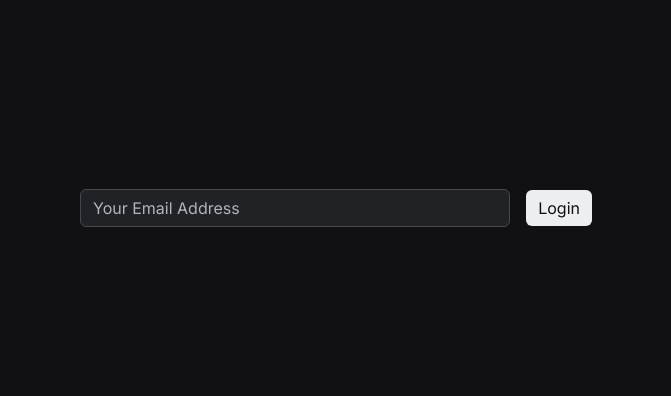
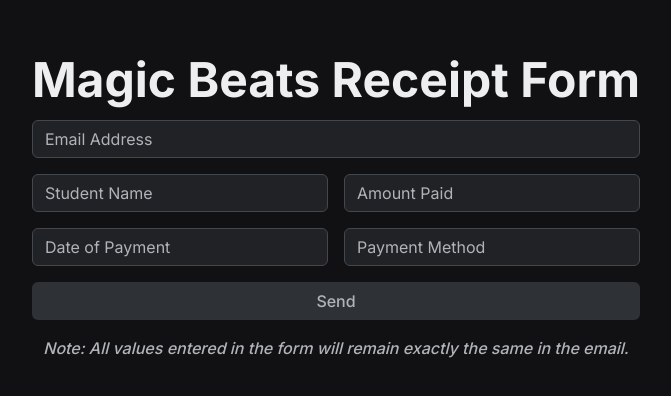
Before and after one commit to SameerJadav/classes, a Next.js app: page / in a window 1280 px wide. Shown: the part 192-588 px from the top of the page, without its empty margins (304-975 px from the left). Built offline with nearby package versions, Linux system fonts and the light colour scheme.

Commit message:
Revert "auth"
This reverts commit 3f3851b38917e0b191f4fb2f81f44f8030594a38.

```diff
--- a/src/app/page.tsx
+++ b/src/app/page.tsx
@@ -1,32 +1,8 @@
-"use client";
-
-import { FormEvent, useState } from "react";
-import toast, { Toaster } from "react-hot-toast";
 import Form from "~/components/Form";
 
 export default function Home() {
-  const [email, setEmail] = useState<string>("");
-  const [isAllowed, setIsAllowed] = useState<boolean>(
-    localStorage.getItem("isAllowed") === "true",
-  );
-
-  const allowedEmails = [
-    "sameerjadav010@gmail.com",
-    "niharparmar9978@gmail.com",
-  ];
-
-  const handleLogin = (e: FormEvent<HTMLFormElement>) => {
-    e.preventDefault();
-    const isEmailAllowed = allowedEmails.includes(email);
-    isEmailAllowed
-      ? toast.success("Access granted")
-      : toast.error("Access denied");
-    setIsAllowed(isEmailAllowed);
-    localStorage.setItem("isAllowed", String(isEmailAllowed));
-  };
-
-  return isAllowed ? (
-    <main className="flex h-screen items-center justify-center px-4">
+  return (
+    <main className="flex min-h-screen items-center justify-center px-4">
       <section className="max-w-2xl">
         <p className="text-center text-2xl font-bold md:text-5xl">
           Magic Beats Receipt Form
@@ -37,31 +13,6 @@
           the email.
         </p>
       </section>
-      <Toaster />
-    </main>
-  ) : (
-    <main className="flex h-screen items-center justify-center">
-      <form
-        className="flex w-full max-w-lg flex-col gap-4"
-        onSubmit={handleLogin}
-      >
-        <div className="flex flex-1 items-center gap-4">
-          <input
-            type="email"
-            value={email}
-            onChange={(e) => setEmail(e.target.value)}
-            placeholder="Your Email Address"
-            className="flex-1 rounded-md border border-slate7 bg-slate3 px-3 py-1.5 transition-colors duration-200 ease-in placeholder:text-slate11 hover:border-slate8 focus:border-slate9 focus:outline-none"
-          />
-          <button
-            type="submit"
-            className="rounded-md bg-slate12 px-3 py-1.5 text-slate1"
-          >
-            Login
-          </button>
-        </div>
-      </form>
-      <Toaster />
     </main>
   );
 }
--- a/src/components/Form.tsx
+++ b/src/components/Form.tsx
@@ -3,7 +3,7 @@
 import { useState } from "react";
 import { useMutation } from "@tanstack/react-query";
 import axios from "axios";
-import toast from "react-hot-toast";
+import toast, { Toaster } from "react-hot-toast";
 import { cn } from "~/lib/utils";
 
 export default function Form() {
@@ -117,6 +117,7 @@
       >
         {status === "loading" ? "Sending..." : "Send"}
       </button>
+      <Toaster />
     </form>
   );
 }
```
